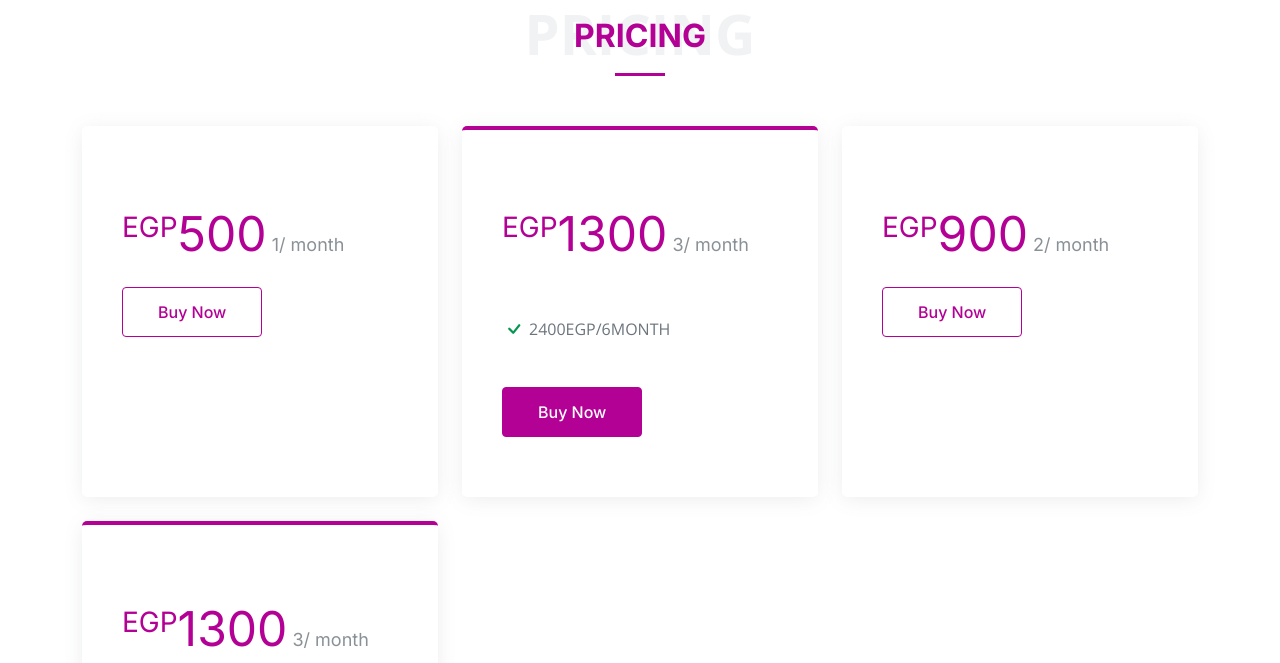
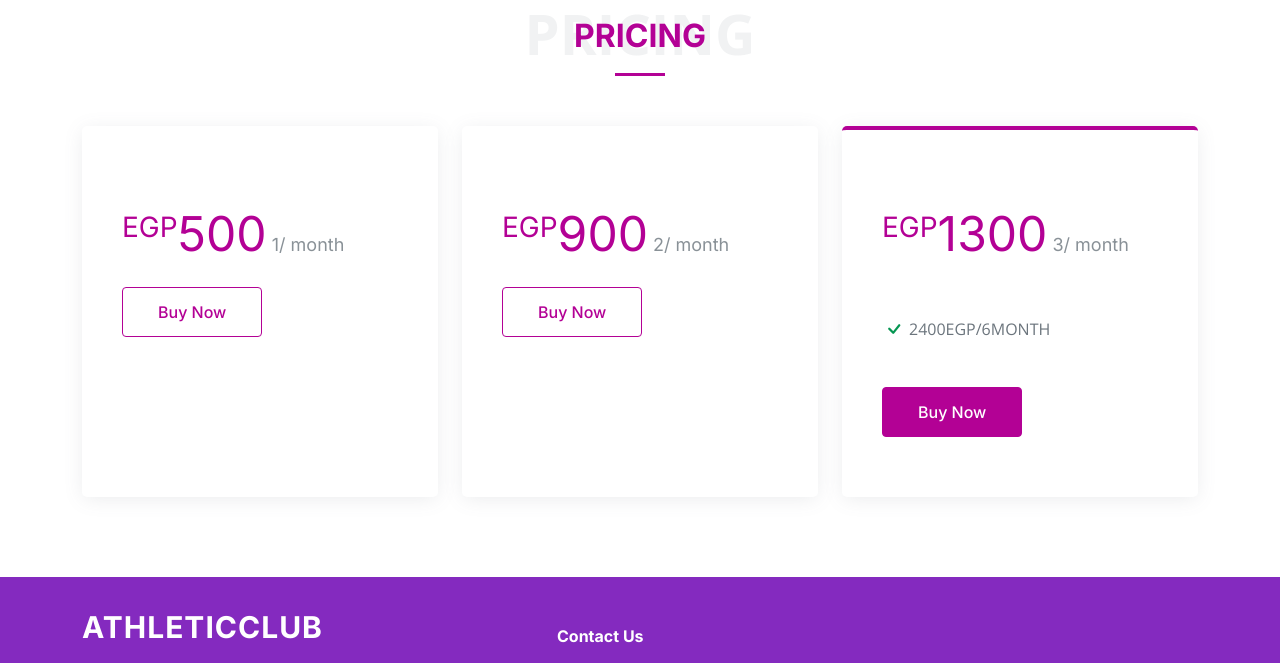
Before and after one commit to athletic-clup/.com, a plain HTML site: page index.html in a window 1280 px wide. Shown: the part 4340-5003 px from the top of the page. Drawn offline with nearby package versions, Linux system fonts and the light colour scheme.

Commit message:
Update index.html

```diff
--- a/index.html
+++ b/index.html
@@ -299,19 +299,6 @@ Our massive workout library with dozens of unique workouts to customise your tra
           </div><!-- End Pricing Item -->
 
 
-<div class="col-lg-4" data-aos="fade-up" data-aos-delay="200">
-            <div class="pricing-item featured">
-              <h3></h3>
-              <h4><sup>EGP</sup>1300<span> 3/ month</span></h4>
-                          <ul>
-
-
-                <li><i class="bi bi-check"></i> 2400EGP/6MONTH</li>
-
-              </ul>
-              <a href="#" class="buy-btn">Buy Now</a>
-            </div>
-          </div><!-- End Pricing Item -->
           <div class="col-lg-4" data-aos="fade-up" data-aos-delay="300">
             <div class="pricing-item">
               <h3></h3>
```
